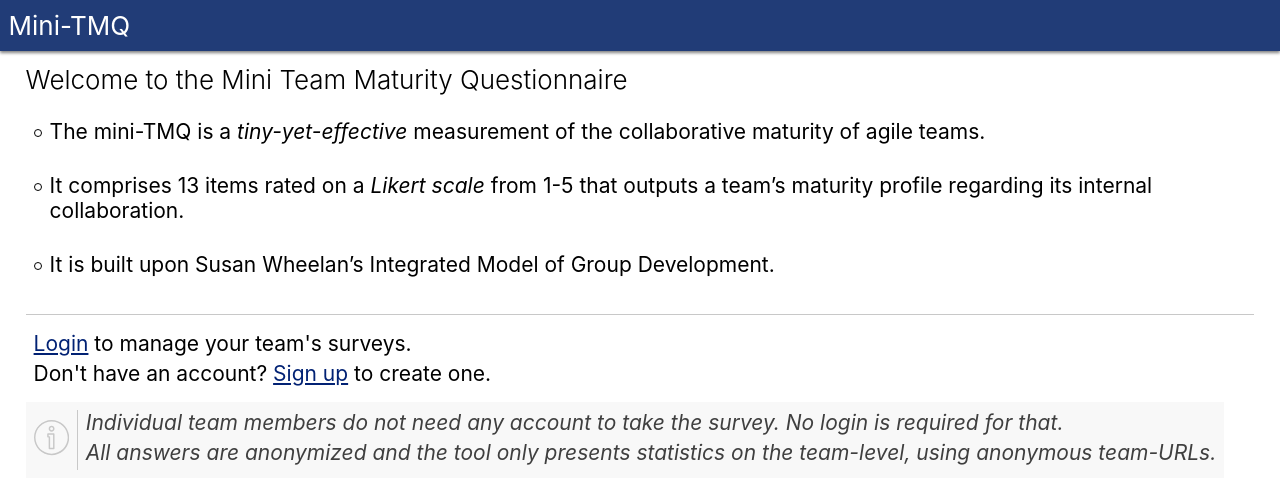
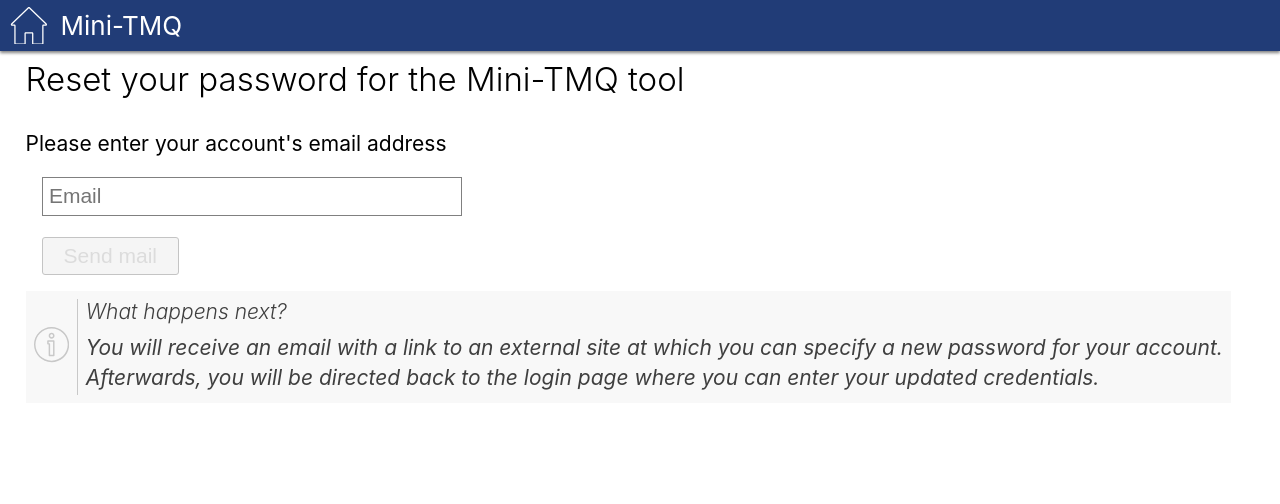
Before and after one commit to uivraeus/teamquest-lab, a React (Create React App) app: page /reset in a window 1280 px wide. Before the commit this address led to /start. Shown: the top 504 px of the page. Built offline with nearby package versions, Linux system fonts and the light colour scheme; no server answers.

Commit message:
Add password-reset support.
New page which can be accessed both when logged in
and when not.

Various new links and style tweaks related to this, including
InfoBlocks instead of "just <p>'s".

```diff
--- a/src/App.js
+++ b/src/App.js
@@ -7,6 +7,7 @@ import useAppContext from './hooks/AppContext'
 import AppHeader from './components/AppHeader'
 import { PrivateRoute, PublicRoute} from './components/AuthRoute';
 import Login from './pages/Login';
+import PasswordReset from './pages/PasswordReset';
 import Start from './pages/Start';
 import Signup from './pages/Signup';
 import SurveyResults from './pages/SurveyResults';
@@ -31,6 +32,7 @@ const App = () => {
             <Route path="/results/:teamId" component={SurveyResults}></Route>
             <PublicRoute path="/signup" component={Signup}></PublicRoute>
             <PublicRoute path="/login" component={Login}></PublicRoute>
+            <Route path="/reset" component={PasswordReset}></Route>
             <PrivateRoute path="/creator" component={Creator}></PrivateRoute>
             <Redirect from="/" to="/start" />
           </Switch>
--- a/src/components/InfoBlock.css
+++ b/src/components/InfoBlock.css
@@ -23,3 +23,9 @@
   border-left: 1px solid var(--color-border-light);
   color: var(--color-text-info);
 }
+
+/*Line between breaks (if any) - same as vertical separator for the Icon */
+.InfoBlock hr {
+  border:none;
+  border-bottom: 1px solid var(--color-border-light);
+}
--- a/src/helpers/auth.js
+++ b/src/helpers/auth.js
@@ -10,6 +10,11 @@ export function login(email, password) {
 
 export function logout() {
   return auth().signOut();
+}
+
+export function reset(email, redirectUrl) {
+  var actionCodeSettings = { url: redirectUrl };
+  return auth().sendPasswordResetEmail(email, actionCodeSettings);
 }
 
 export function authenticate(password) {
--- a/src/pages/ChangePassword.js
+++ b/src/pages/ChangePassword.js
@@ -1,8 +1,9 @@
 import React, { useState } from "react";
 import AppBtn from "../components/AppBtn";
+import InfoBlock from "../components/InfoBlock";
 import { update } from "../helpers/auth";
 import useAppContext from "../hooks/AppContext";
-import { useHistory } from 'react-router-dom'
+import { Link, useHistory } from 'react-router-dom'
 
 import "./ChangePassword.css";
 
@@ -118,6 +119,11 @@ const ChangePassword = () => {
           <AppBtn text="Update" kind="accent" type="submit" disabled={pending} />
         </div>
       </form>
+      <InfoBlock>
+        <p>
+          Forgot your current password? <Link to="/reset">Reset</Link> it via email.
+        </p>
+      </InfoBlock>
     </div>
   );
 };
--- a/src/pages/Login.js
+++ b/src/pages/Login.js
@@ -1,5 +1,6 @@
 import React, { useState } from "react";
 import AppBtn from "../components/AppBtn";
+import InfoBlock from "../components/InfoBlock";
 import { Link } from "react-router-dom";
 import { login } from "../helpers/auth";
 
@@ -73,10 +74,15 @@ const Login = () => {
           />
         </div>
       </form>
-
-      <p>
-        No account? <Link to="/signup">Sign up</Link> to create one.
-      </p>
+      <InfoBlock>
+        <p>
+          Forgot your password? <Link to="/reset">Reset</Link> it via email.
+        </p>
+        <hr></hr>
+        <p>
+          No account? <Link to="/signup">Sign up</Link> to create one.
+        </p>
+      </InfoBlock>
     </div>
   );
 };
--- /dev/null
+++ b/src/pages/PasswordReset.css
@@ -0,0 +1,31 @@
+.PasswordReset {
+  display: flex;
+  flex-direction: column;
+}
+
+.PasswordReset > form {
+  width: 100%;
+}
+
+.PasswordReset-control {
+  display: flex;
+  flex-direction: column;
+  align-items: flex-start;
+  width: calc(100% - 2em);
+  margin: 1em;
+  /* border: 1px dotted red; */
+}
+
+.PasswordReset-control > input {
+  width: 100%;
+  max-width: 20em;
+  margin-bottom: .5em;
+}
+
+.PasswordReset-control > button {
+  margin-top: .5em;
+}
+
+.PasswordReset p.error-response {
+  color: var(--color-text-error);
+}
--- /dev/null
+++ b/src/pages/PasswordReset.js
@@ -0,0 +1,101 @@
+import React, { useEffect, useState } from "react";
+import AppBtn from "../components/AppBtn";
+import InfoBlock from "../components/InfoBlock";
+import { logout, reset } from "../helpers/auth";
+import { useHistory } from "react-router-dom";
+import useAppContext from "../hooks/AppContext";
+
+import "./PasswordReset.css";
+
+const PasswordReset = () => {
+  const [email, setEmail] = useState("");
+  const [response, setResponse] = useState(null);
+  const [initiated, setInitiated] = useState(false);
+  const { user, showAlert } = useAppContext();
+  const history = useHistory();
+
+  //In case we land here when logged in
+  useEffect(() => {
+    if (user) {
+      setEmail(user.email)
+    }
+  }, [user]);
+
+  const handleChange = (e) => {
+    if (e.target.name === "email") setEmail(e.target.value);
+    if (initiated && response) {
+      //Previous attempt failed, restart
+      setInitiated(false);
+      setResponse(null);
+    }
+  };
+
+  const handlePasswordReset = async (e) => {
+    e.preventDefault();
+    const myHost = `${window.location.protocol}//${window.location.host}`;
+    const redirectUrl = `${myHost}/login`;
+
+    try {
+      setInitiated(true);
+      await reset(email, redirectUrl);
+      if (user) {
+        //Not the most common case but if a logged in user forgot
+        //the password and triggers a reset, it doesn't makes sense
+        //to come back after completed reset without having to
+        //log in using the new password.
+        await logout();
+      }
+      showAlert("Email sent", "Check your in-box for an email with further instructions");
+      history.replace("/start");
+    } catch (err) {
+      setResponse(err.message);
+    }
+  };
+
+  const status = response
+    ? response
+    : initiated
+      ? "Sending link for password reset..."
+      : "Please enter your account's email address";
+
+  return (
+    <div className="PasswordReset">
+      <h1>Reset your password for the Mini-TMQ tool</h1>
+      <p className={response ? "error-response" : null}>{status}</p>
+
+      <form onSubmit={handlePasswordReset}>
+        <div className="PasswordReset-control">
+          <input
+            className="app-input"
+            placeholder="Email"
+            name="email"
+            type="email"
+            onChange={handleChange}
+            value={email}
+          ></input>
+
+          <AppBtn
+            text="Send mail"
+            kind="accent"
+            type="submit"
+            id="send"
+            disabled={!email.length}
+          />
+        </div>
+      </form>
+      <InfoBlock>
+        <h4>What happens next?</h4>
+        <p>
+          You will receive an email with a link to an external site at which you
+          can specify a new password for your account.
+        </p>
+        <p>
+          Afterwards, you will be directed back to the login page where you can
+          enter your updated credentials.
+        </p>
+      </InfoBlock>
+    </div>
+  );
+};
+
+export default PasswordReset;
--- a/src/pages/Signup.js
+++ b/src/pages/Signup.js
@@ -1,5 +1,6 @@
 import React, { useState } from "react";
 import AppBtn from "../components/AppBtn";
+import InfoBlock from "../components/InfoBlock";
 import { Link } from "react-router-dom";
 import { signup } from "../helpers/auth";
 
@@ -108,10 +109,11 @@ const Signup = () => {
           <AppBtn text="Sign up" kind="accent" type="submit" disabled={pending} />
         </div>
       </form>
-      <hr></hr>
-      <p>
-        Already have an account? <Link to="/login">Login</Link>
-      </p>
+      <InfoBlock>
+        <p>
+          Already have an account? <Link to="/login">Login</Link>
+        </p>
+      </InfoBlock>
     </div>
   );
 };
```
